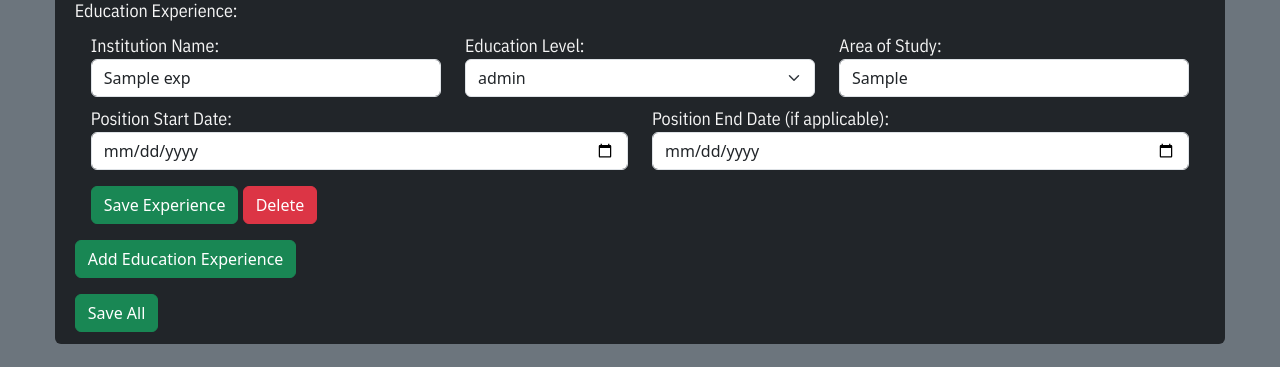
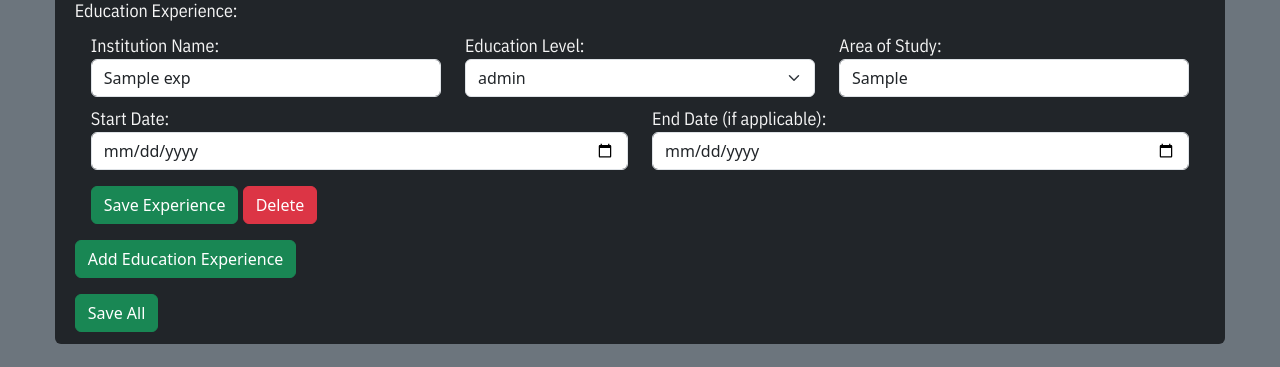
Before and after one commit to ShewitH1/TheWaterCoolerr, a Flask app: template templates/user_profile_edit.html in a window 1280 px wide. Shown: the part 781-1148 px from the top of the page. Run offline with Flask 3, Linux system fonts and the light colour scheme; the template is opened without the code that fills it: most values are stand-ins (such as "Sample title", 1, 10 or a date in 2020).

Commit message:
Slight change to profiles

```diff
--- a/app.py
+++ b/app.py
@@ -124,17 +124,17 @@ def signup():
                 company_banner = None
                 if 'profile_bio' in request.form:
                     user_bio = request.form.get('profile_bio')
-                    profile_repository.update_profile_bio('user', company_id, company_bio)
+                    profile_repository.update_profile_bio('company', company_id, company_bio)
                 if 'profile_picture' in request.files:
                     newProfile = request.files['profile_picture']
-                    user_profile, link = findCompanyFileName(newProfile)
-                    newProfile.save(user_profile)
-                    profile_repository.update_profile_image('user', company_id, link)
+                    company_profile, link = findCompanyFileName(newProfile)
+                    newProfile.save(company_profile)
+                    profile_repository.update_profile_image('company', company_id, link)
                 if 'profile_banner' in request.files:
                     newBanner = request.files['profile_banner']
-                    user_banner, link = findCompanyFileName(newBanner)
-                    newBanner.save(user_banner)
-                    profile_repository.update_profile_banner('user', company_id, link)
+                    company_banner, link = findCompanyFileName(newBanner)
+                    newBanner.save(company_banner)
+                    profile_repository.update_profile_banner('company', company_id, link)
             return jsonify({'message':'extras added succesfully', 'redirect':'/login'})
         else:
             print('failed')
--- a/static/js/profile_edit.js
+++ b/static/js/profile_edit.js
@@ -523,11 +523,11 @@ if (profileType == "user")
                     </div>
                     <div class="row my-2">
                         <div class="col-6">
-                            <label for="startDate" class="field-label">Position Start Date:</label>
+                            <label for="startDate" class="field-label">Start Date:</label>
                             <input type="date" class="form-control" id="startDate" name="startDate" max=${formattedDate} min="1940-00-00">
                         </div>
                         <div class="col-6">
-                            <label for="endDate" class="field-label">Position End Date (if applicable):</label>
+                            <label for="endDate" class="field-label">End Date (if applicable):</label>
                             <input type="date" class="form-control" id="endDate" name="endDate" max=${formattedDate} min="1940-00-00">
                         </div>
                     </div>
--- a/templates/user_profile_edit.html
+++ b/templates/user_profile_edit.html
@@ -127,11 +127,11 @@
                                 </div>
                                 <div class="row my-2">
                                     <div class="col-6">
-                                        <label for="startDate" class="field-label">Position Start Date:</label>
+                                        <label for="startDate" class="field-label">Start Date:</label>
                                         <input type="date" class="form-control" id="startDate" name="startDate" max=${formattedDate} min="1940-00-00" value="{{exp['start_date']}}">
                                     </div>
                                     <div class="col-6">
-                                        <label for="endDate" class="field-label">Position End Date (if applicable):</label>
+                                        <label for="endDate" class="field-label">End Date (if applicable):</label>
                                         <input type="date" class="form-control" id="endDate" name="endDate" max=${formattedDate} min="1940-00-00">
                                     </div>
                                 </div>
```
